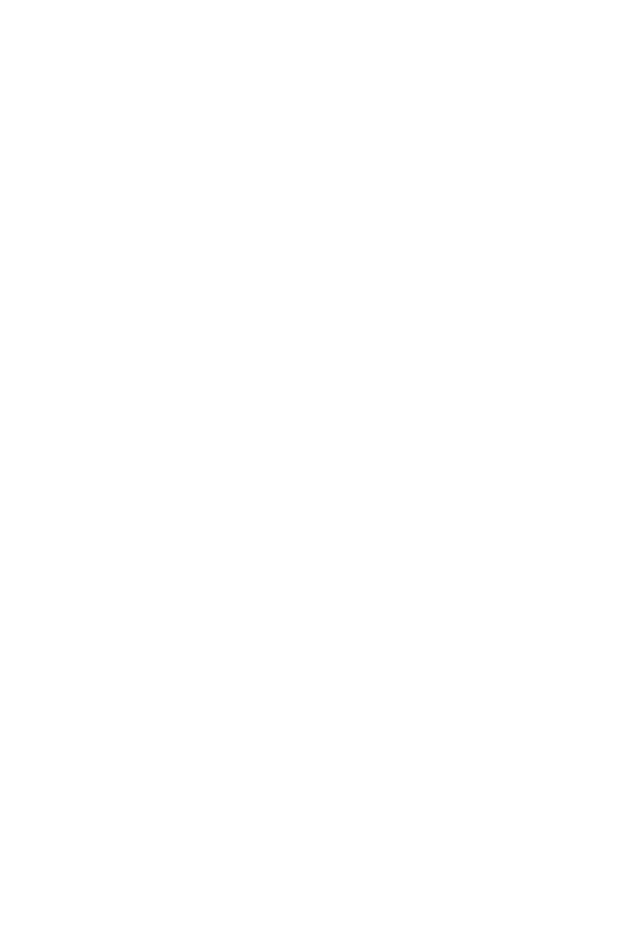
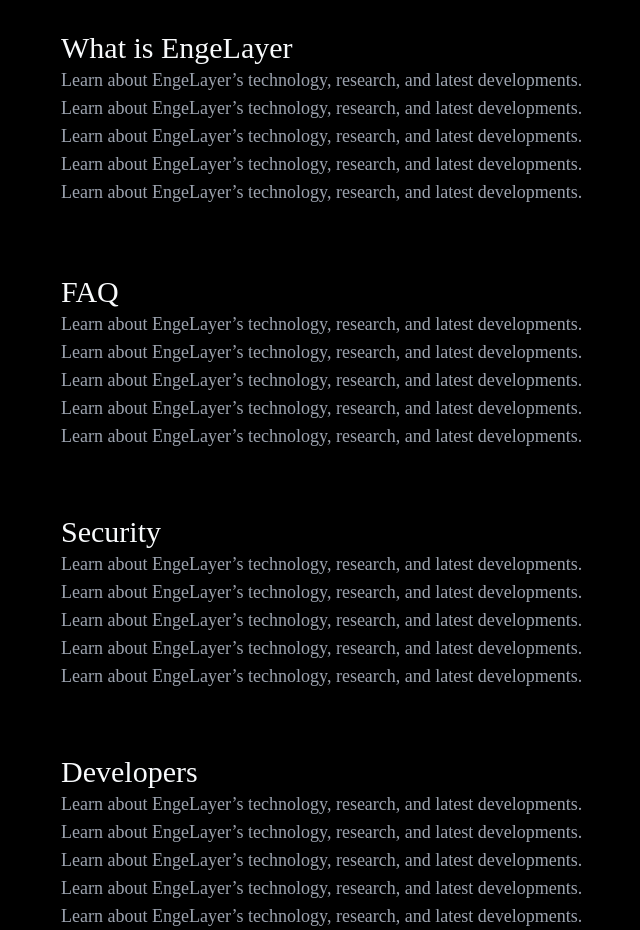
Before and after one commit to van-vanich/engelayer, a Next.js app: page /blog in a window 1280 px wide. Shown: the part 200-1130 px from the top of the page, without its empty margins (3-643 px from the left). Before the commit the page ends 800 px from the top, so only its background shows below. Built offline with nearby package versions, Linux system fonts and the light colour scheme.

Commit message:
make refactoring and add docs page

```diff
--- a/src/app/blog/page.js
+++ b/src/app/blog/page.js
@@ -1,14 +1,68 @@
+import Navbar from "@/app/components/NavBar";
 
 const Blog = () => {
   return (
-    <div>
-      <div className="container mx-auto p-4">
-        <h1 className="text-4xl">Docs Page</h1>
-        <p className="text-lg mt-4">
-          This is the Blog page content. You can add your documentation here.
-        </p>
-      </div>
-    </div>
+      <>
+          <Navbar/>
+          <div>
+              <div className="container mx-auto p-16">
+                  <h1 className="text-3xl">What is EngeLayer</h1>
+                  <p className="text-lg text-gray-400">Learn about EngeLayer’s technology, research, and latest
+                      developments.</p>
+                  <p className="text-lg text-gray-400">Learn about EngeLayer’s technology, research, and latest
+                      developments.</p>
+                  <p className="text-lg text-gray-400">Learn about EngeLayer’s technology, research, and latest
+                      developments.</p>
+                  <p className="text-lg text-gray-400">Learn about EngeLayer’s technology, research, and latest
+                      developments.</p>
+                  <p className="text-lg text-gray-400">Learn about EngeLayer’s technology, research, and latest
+                      developments.</p>
+              </div>
+
+              <div className="container mx-auto pl-16 pt-1">
+                  <h1 className="text-3xl">FAQ</h1>
+                  <p className="text-lg text-gray-400">Learn about EngeLayer’s technology, research, and latest
+                      developments.</p>
+                  <p className="text-lg text-gray-400">Learn about EngeLayer’s technology, research, and latest
+                      developments.</p>
+                  <p className="text-lg text-gray-400">Learn about EngeLayer’s technology, research, and latest
+                      developments.</p>
+                  <p className="text-lg text-gray-400">Learn about EngeLayer’s technology, research, and latest
+                      developments.</p>
+                  <p className="text-lg text-gray-400">Learn about EngeLayer’s technology, research, and latest
+                      developments.</p>
+              </div>
+
+              <div className="container mx-auto pl-16 pt-16">
+                  <h1 className="text-3xl">Security</h1>
+                  <p className="text-lg text-gray-400">Learn about EngeLayer’s technology, research, and latest
+                      developments.</p>
+                  <p className="text-lg text-gray-400">Learn about EngeLayer’s technology, research, and latest
+                      developments.</p>
+                  <p className="text-lg text-gray-400">Learn about EngeLayer’s technology, research, and latest
+                      developments.</p>
+                  <p className="text-lg text-gray-400">Learn about EngeLayer’s technology, research, and latest
+                      developments.</p>
+                  <p className="text-lg text-gray-400">Learn about EngeLayer’s technology, research, and latest
+                      developments.</p>
+              </div>
+
+              <div className="container mx-auto pl-16 pt-16">
+                  <h1 className="text-3xl">Developers</h1>
+                  <p className="text-lg text-gray-400">Learn about EngeLayer’s technology, research, and latest
+                      developments.</p>
+                  <p className="text-lg text-gray-400">Learn about EngeLayer’s technology, research, and latest
+                      developments.</p>
+                  <p className="text-lg text-gray-400">Learn about EngeLayer’s technology, research, and latest
+                      developments.</p>
+                  <p className="text-lg text-gray-400">Learn about EngeLayer’s technology, research, and latest
+                      developments.</p>
+                  <p className="text-lg text-gray-400">Learn about EngeLayer’s technology, research, and latest
+                      developments.</p>
+              </div>
+          </div>
+      </>
+
   );
 };
 
--- a/src/app/components/NavBar.js
+++ b/src/app/components/NavBar.js
@@ -34,7 +34,7 @@
                     <Link target="_blank" href="https://twitter.com/EngeLayer">
                         <Image src="/static/twitter.svg" className="" width={40} height={40}/>
                     </Link>
-                    <Link target="_blank" href="https://github.com/">
+                    <Link target="_blank" href="https://github.com/van-vanich/engelayer">
                         <Image src="/static/github.svg" className="" width={40} height={40}/>
                     </Link>
                 </div>
--- a/src/app/dashboard/layout.js
+++ b/src/app/dashboard/layout.js
@@ -1,3 +1,3 @@
 export default function Layout({ children }) {
-  return <div className="px-32">{children}</div>
+  return <div>{children}</div>
 }
--- a/src/app/docs/page.js
+++ b/src/app/docs/page.js
@@ -1,6 +1,9 @@
+import Navbar from "@/app/components/NavBar";
 
 const Docs = () => {
     return (
+        <>
+            <Navbar/>
             <div>
                 <div className="container mx-auto p-4">
                     <h1 className="text-4xl">Docs Page</h1>
@@ -9,6 +12,8 @@
                     </p>
                 </div>
             </div>
+        </>
+
     );
 };
 
--- a/src/app/page.js
+++ b/src/app/page.js
@@ -7,15 +7,15 @@
           <NavBar/>
 
           <div className="page font-custom">
-              <div className="container mx-auto p-4 flex justify-between align-middle">
+              <div className="container mx-auto p-10 flex justify-between">
                   <div className="page__text flex justify-center flex-col">
                       <h1 className="text-4xl">TRACKING MADE EASILY.</h1>
                       <p className="text-lg mt-4">
                           EngeLayer is tracking app in Scroll Mainnet
                       </p>
                   </div>
-                  <div className="page__img">
-                      <Image src="/static/homeImg.png" className=""/>
+                  <div className="page__img flex justify-end">
+                      <Image src="/static/homeImg.png" className="" width={100} height={100} />
                   </div>
               </div>
           </div>
--- a/src/index.css
+++ b/src/index.css
@@ -71,12 +71,14 @@
 
 .page {
     background: #000;
+    padding-top: 158px;
 }
 
 .page h1 {
     font-size: 128px;
     font-weight: 600;
     line-height: 1;
+    padding-bottom: 208px;
 }
 
 .page__text {
@@ -85,9 +87,37 @@
 
 .page__img {
     width: 50%;
+    align-items: start;
 }
 
 .page__img img{
     width: 100%;
     max-width: 450px;
+    height: auto;
 }
+
+@media screen and (max-width: 1200px) {
+    .page .container {
+        flex-direction: column-reverse;
+    }
+
+    .page {
+        padding-top: 20px;
+        text-align: center;
+        align-items: center;
+    }
+
+    .page .container {
+        align-items: center;
+    }
+
+    .page__img {
+        max-width: 24%;
+        padding-bottom: 40px;
+    }
+
+    .page h1 {
+        font-size: 80px;
+        padding-bottom: 50px;
+    }
+}
```
Also changed, not shown: src/app/dashboard/page.js (+19 -57 lines). Lines whose indentation alone changed are shown as unchanged.
